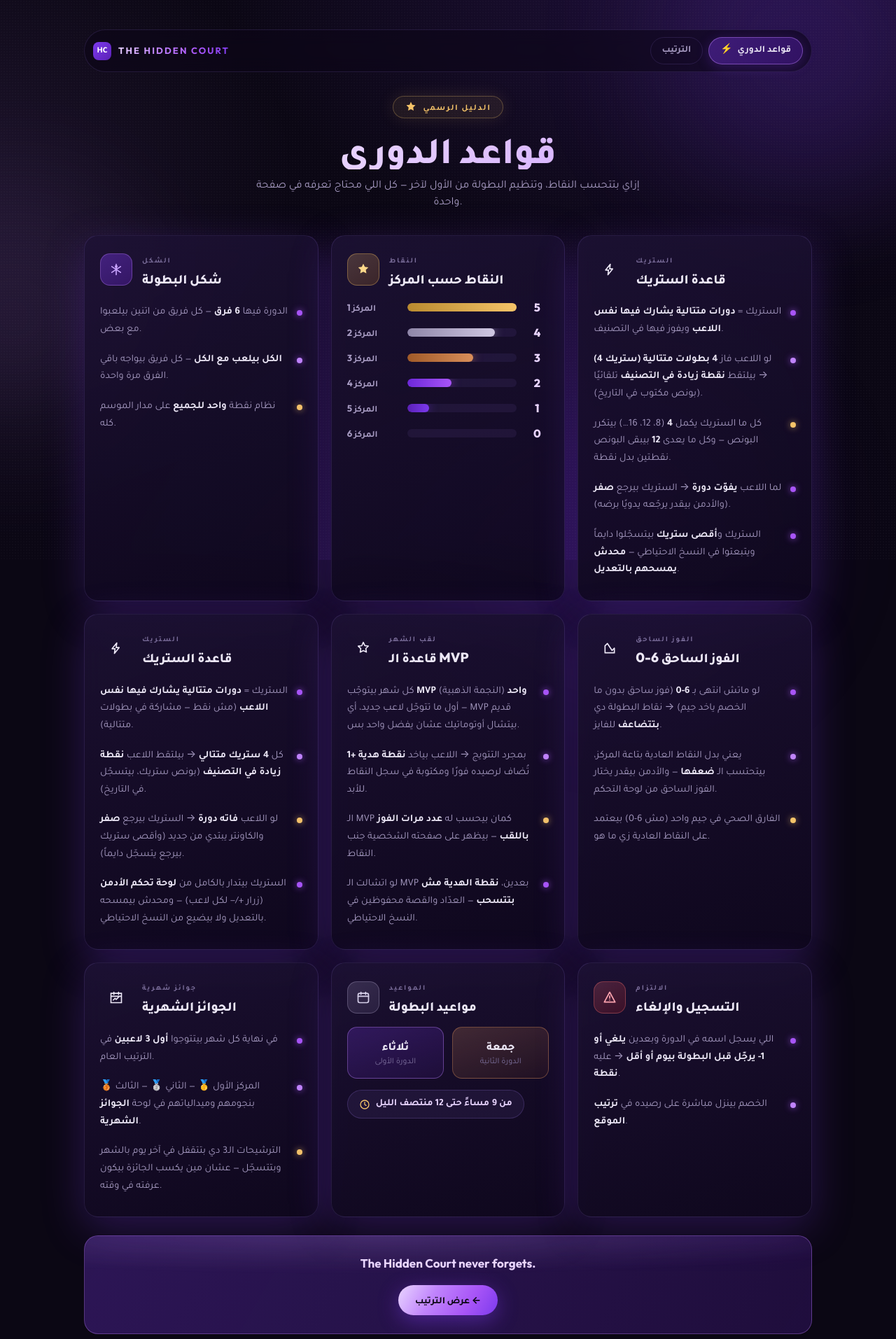
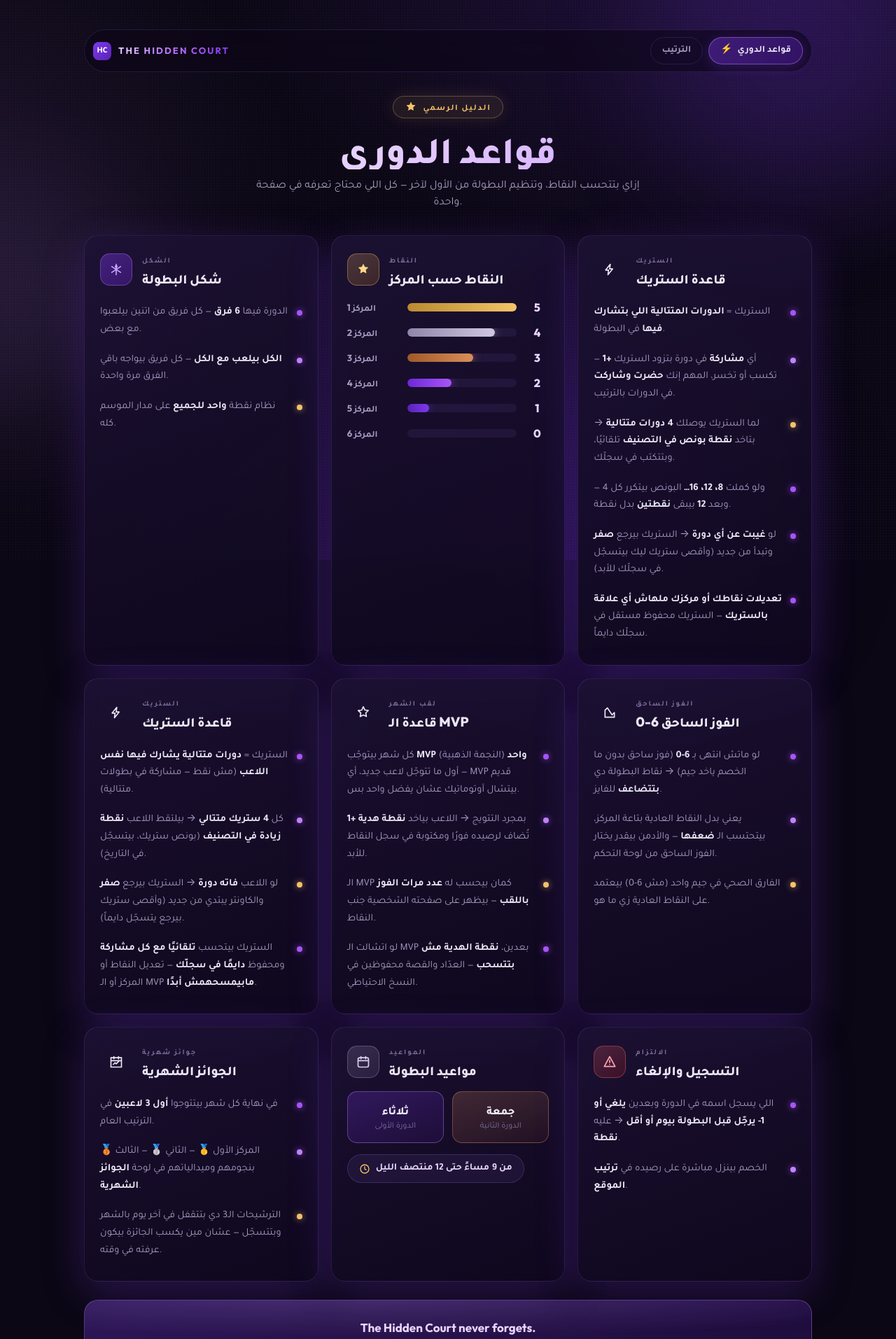
Before and after one commit to itsrakfs/The-Hidden-Court, a Flask app: page /rules in a window 1280 px wide. Shown: the top 1913 px of the page at 70% size. Run offline with Flask 3, Linux system fonts and the light colour scheme.

Commit message:
Rewrite rules page in player-facing language; streak grows on participation (not wins), preserved independently in backups

```diff
--- a/templates/rules.html
+++ b/templates/rules.html
@@ -125,11 +125,12 @@
           </div>
         </div>
         <ul class="rule-list" lang="ar">
-          <li>الستريك = <strong>دورات متتالية يشارك فيها نفس اللاعب</strong> ويفوز فيها في التصنيف.</li>
-          <li>لو اللاعب فاز <strong>4 بطولات متتالية (ستريك 4)</strong> → بيلتقط <strong>نقطة زيادة في التصنيف</strong> تلقائيًا (بونص مكتوب في التاريخ).</li>
-          <li>كل ما الستريك يكمل <strong>4</strong> (8، 12، 16…) بيتكرر البونص — وكل ما يعدى <strong>12</strong> بيبقى البونص نقطتين بدل نقطة.</li>
-          <li>لما اللاعب <strong>يفوّت دورة</strong> → الستريك بيرجع <strong>صفر</strong> (والأدمن بيقدر يرجّعه يدويًا برضه).</li>
-          <li>الستريك و<strong>أقصى ستريك</strong> بيتسجّلوا دايماً ويتبعتوا في النسخ الاحتياطي — <strong>محدش يمسحهم بالتعديل</strong>.</li>
+          <li>الستريك = <strong>الدورات المتتالية اللي بتشارك فيها</strong> في البطولة.</li>
+          <li>أي <strong>مشاركة</strong> في دورة بتزود الستريك <strong>+1</strong> — تكسب أو تخسر، المهم إنك <strong>حضرت وشاركت</strong> في الدورات بالترتيب.</li>
+          <li>لما الستريك يوصلك <strong>4 دورات متتالية</strong> → بتاخد <strong>نقطة بونص في التصنيف</strong> تلقائيًا، وبتتكتب في سجلّك.</li>
+          <li>ولو كملت <strong>8، 12، 16…</strong> البونص بيتكرر كل 4 — وبعد <strong>12</strong> بيبقى <strong>نقطتين</strong> بدل نقطة.</li>
+          <li>لو <strong>غيبت عن أي دورة</strong> → الستريك بيرجع <strong>صفر</strong> وتبدأ من جديد (وأقصى ستريك ليك بيتسجّل في سجلّك للأبد).</li>
+          <li><strong>تعديلات نقاطك أو مركزك ملهاش أي علاقة بالستريك</strong> — الستريك محفوظ مستقل في سجلّك دايماً.</li>
         </ul>
       </section>
 
@@ -147,7 +148,7 @@
           <li>الستريك = <strong>دورات متتالية يشارك فيها نفس اللاعب</strong> (مش نقط — مشاركة في بطولات متتالية).</li>
           <li>كل <strong>4 ستريك متتالي</strong> → بيلتقط اللاعب <strong>نقطة زيادة في التصنيف</strong> (بونص ستريك، بيتسجّل في التاريخ).</li>
           <li>لو اللاعب <strong>فاته دورة</strong> → الستريك بيرجع <strong>صفر</strong> والكاونتر يبتدي من جديد (وأقصى ستريك بيرجع يتسجّل دايماً).</li>
-          <li>الستريك بيتدار بالكامل من <strong>لوحة تحكم الأدمن</strong> (زرار +/− لكل لاعب) — ومحدش بيمسحه بالتعديل ولا بيضيع من النسخ الاحتياطي.</li>
+          <li>الستريك بيتحسب <strong>تلقائيًا مع كل مشاركة</strong> ومحفوظ <strong>دايمًا في سجلّك</strong> — تعديل النقاط أو المركز أو الـ MVP <strong>مابيمسحهمش أبدًا</strong>.</li>
         </ul>
       </section>
 
```
